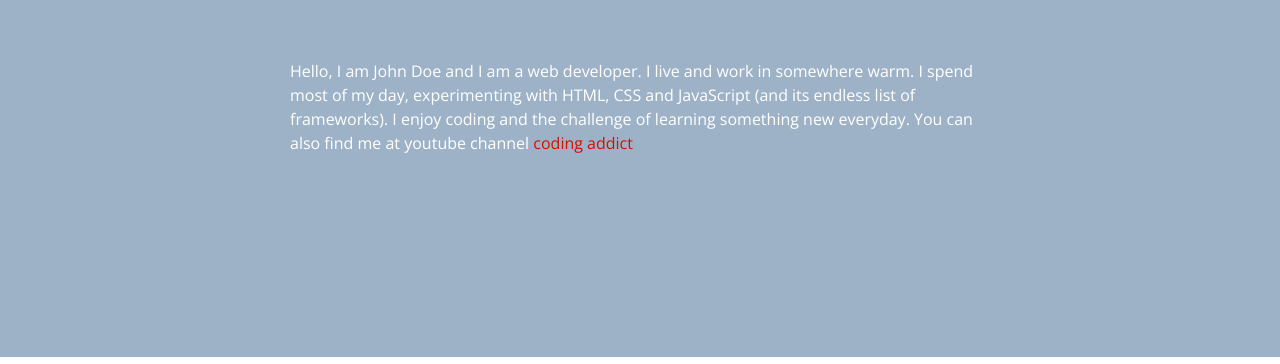
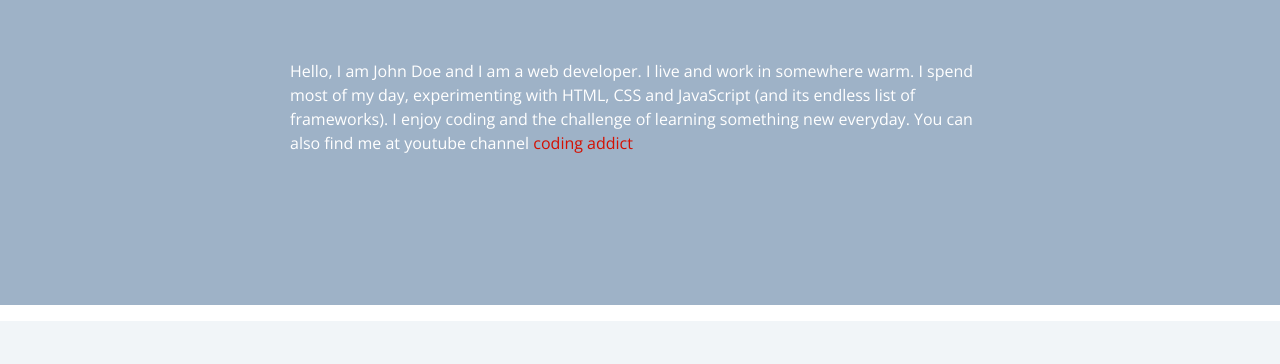
Before and after one commit to JeiKiarie/Portfolio-Website, a plain HTML site: page about.html in a window 1280 px wide. Shown: the part 245-609 px from the top of the page. Drawn offline with nearby package versions, Linux system fonts and the light colour scheme.

Commit message:
Contact page height fix

```diff
--- a/css/styles.css
+++ b/css/styles.css
@@ -911,7 +911,7 @@ Single Page
 .single-page {
 	background: var(--clr-grey-7);
 	/* height: 100vh; */
-	height: calc(100vh - 5rem - 198px);
+	height: calc(100vh - 5rem - 250px);
 	margin-bottom: 1rem;
 }
 .page-info {
```
